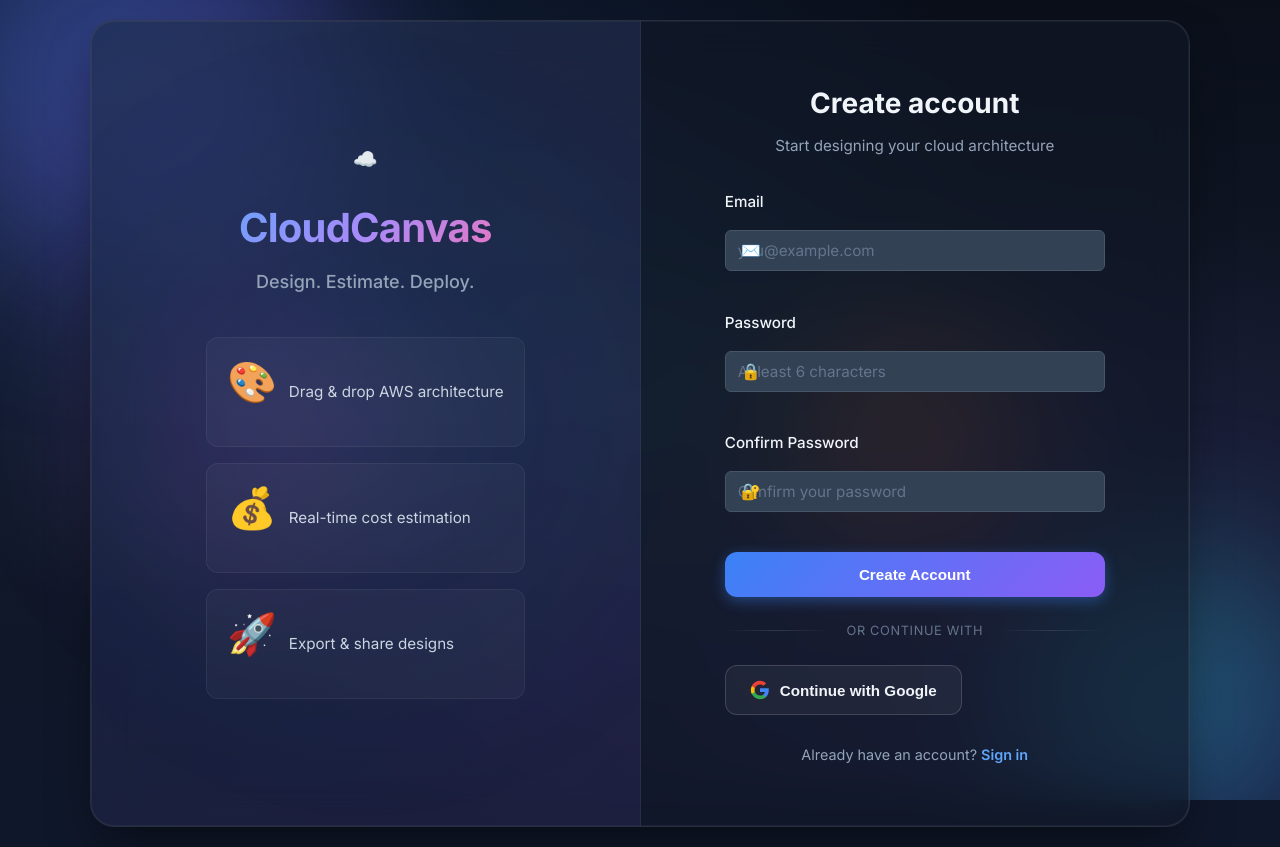
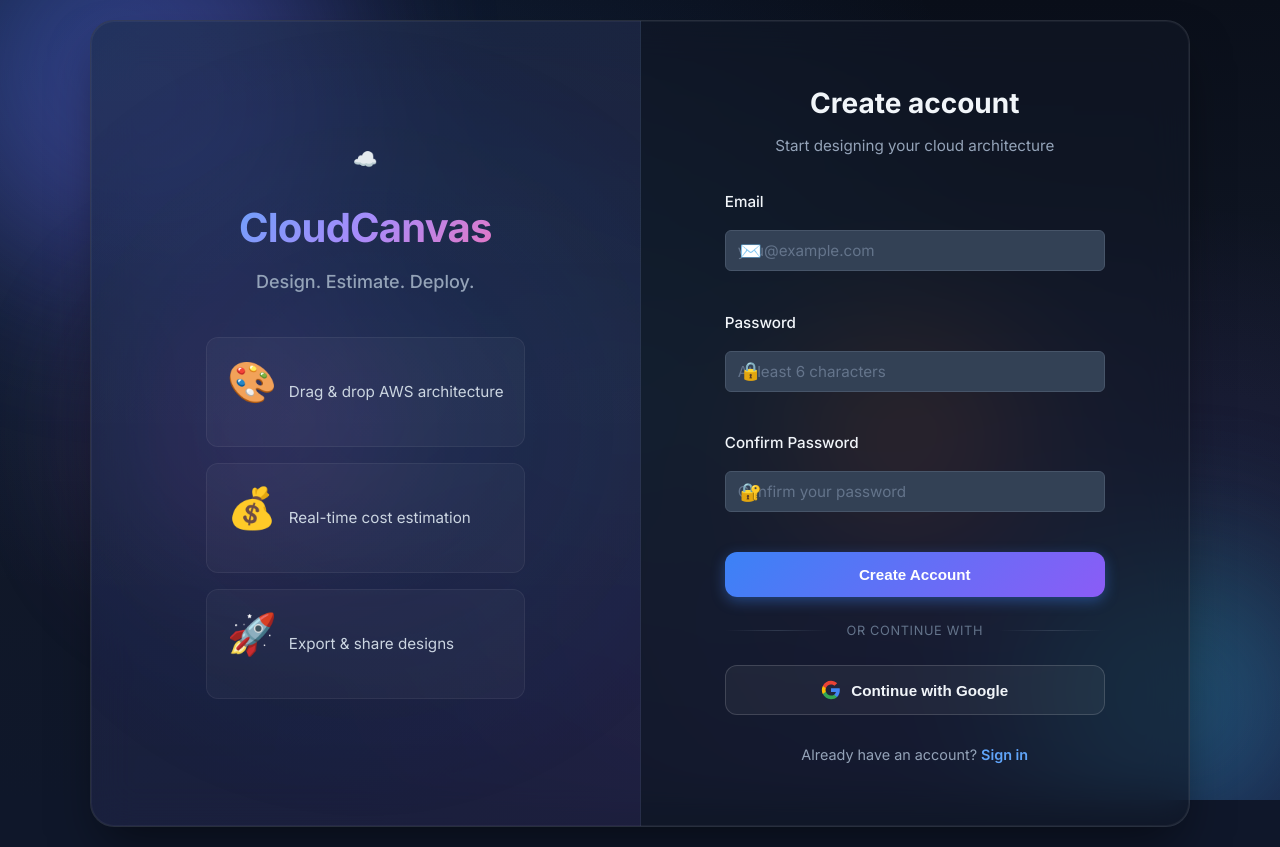
Before and after one commit to Madhurq/CloudCanvas-Architect, a React (Vite) app in the folder Frontend/: page /signup in a window 1280 px wide. Built offline with nearby package versions, Linux system fonts and the light colour scheme; no server answers.

Commit message:
login page errors corrected

```diff
--- a/Frontend/src/pages/Login.jsx
+++ b/Frontend/src/pages/Login.jsx
@@ -118,7 +118,6 @@
                             <div className="form-group">
                                 <label htmlFor="email">Email</label>
                                 <div className="input-wrapper">
-                                    <span className="input-icon">✉️</span>
                                     <input
                                         type="email"
                                         id="email"
@@ -134,7 +133,6 @@
                             <div className="form-group">
                                 <label htmlFor="password">Password</label>
                                 <div className="input-wrapper">
-                                    <span className="input-icon">🔒</span>
                                     <input
                                         type="password"
                                         id="password"
--- a/Frontend/src/styles/Auth.css
+++ b/Frontend/src/styles/Auth.css
@@ -303,19 +303,28 @@
   position: relative;
   display: flex;
   align-items: center;
+  width: 100%;
 }
 
 .input-icon {
   position: absolute;
   left: 16px;
-  font-size: 1rem;
+  top: 50%;
+  transform: translateY(-50%);
+  font-size: 1.1rem;
   pointer-events: none;
   z-index: 1;
+  flex-shrink: 0;
+  display: flex;
+  align-items: center;
+  justify-content: center;
+  width: 20px;
+  height: 20px;
 }
 
 .input-wrapper input {
   width: 100%;
-  padding: 14px 16px 14px 48px;
+  padding: 14px 16px;
   background: rgba(30, 41, 59, 0.8);
   border: 1px solid rgba(71, 85, 105, 0.5);
   border-radius: 12px;
@@ -380,6 +389,8 @@
   background: rgba(255, 255, 255, 0.05);
   border: 1px solid rgba(255, 255, 255, 0.15);
   color: #f1f5f9;
+  width: 100%;
+  justify-content: center;
 }
 
 .auth-btn-google:hover:not(:disabled) {
```
